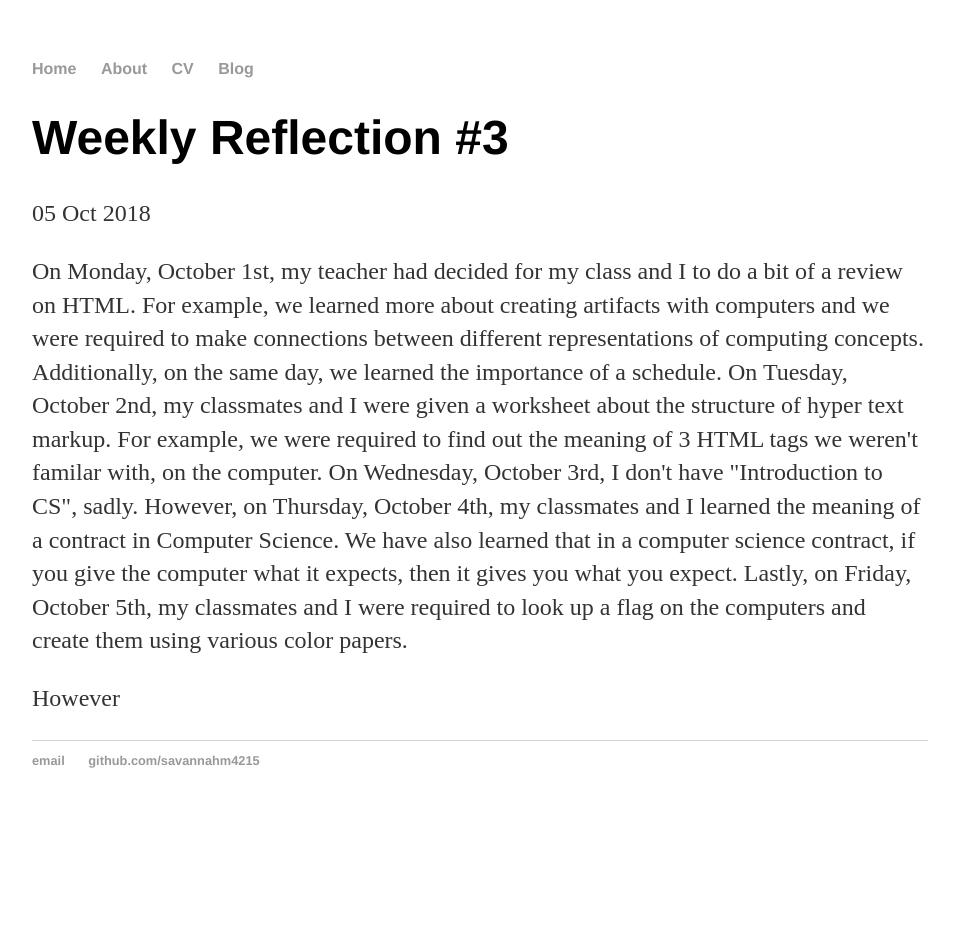
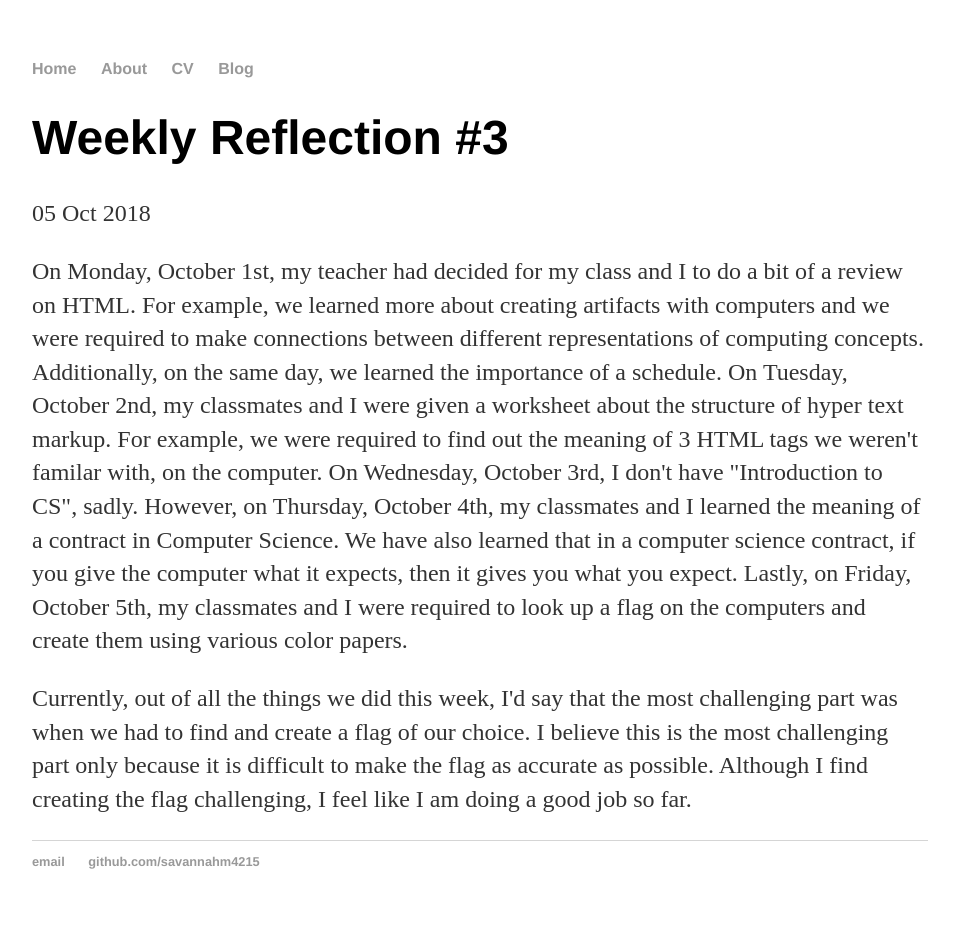
Before and after one commit to savannahm4215/savannahm4215.github.io, a Jekyll site: the page built from _posts/2018-10-05-weekly-reflection-03.md, in a window 1280 px wide. Shown: the whole page, without its empty margins (160-1119 px from the left). Built offline with Jekyll 4.4.1, drawn with Linux system fonts in a browser that asks for light colours; before the commit the page ends 900 px from its top, so only the background shows below that.

Commit message:
Update 2018-10-05-weekly-reflection-03.md

```diff
--- a/_posts/2018-10-05-weekly-reflection-03.md
+++ b/_posts/2018-10-05-weekly-reflection-03.md
@@ -6,4 +6,4 @@ date: 2018-10-05
 
 <p>On Monday, October 1st, my teacher had decided for my class and I to do a bit of a review on HTML. For example, we learned more about creating artifacts with computers and we were required to make connections between different representations of computing concepts. Additionally, on the same day, we learned the importance of a schedule. On Tuesday, October 2nd, my classmates and I were given a worksheet about the structure of hyper text markup. For example, we were required to find out the meaning of 3 HTML tags we weren't familar with, on the computer. On Wednesday, October 3rd, I don't have "Introduction to CS", sadly. However, on Thursday, October 4th, my classmates and I learned the meaning of a contract in Computer Science. We have also learned that in a computer science contract, if you give the computer what it expects, then it gives you what you expect. Lastly, on Friday, October 5th, my classmates and I were required to look up a flag on the computers and create them using various color papers.</p>
 
-<p>However</p>
+<p>Currently, out of all the things we did this week, I'd say that the most challenging part was when we had to find and create a flag of our choice. I believe this is the most challenging part only because it is difficult to make the flag as accurate as possible. Although I find creating the flag challenging, I feel like I am doing a good job so far.</p>
```
